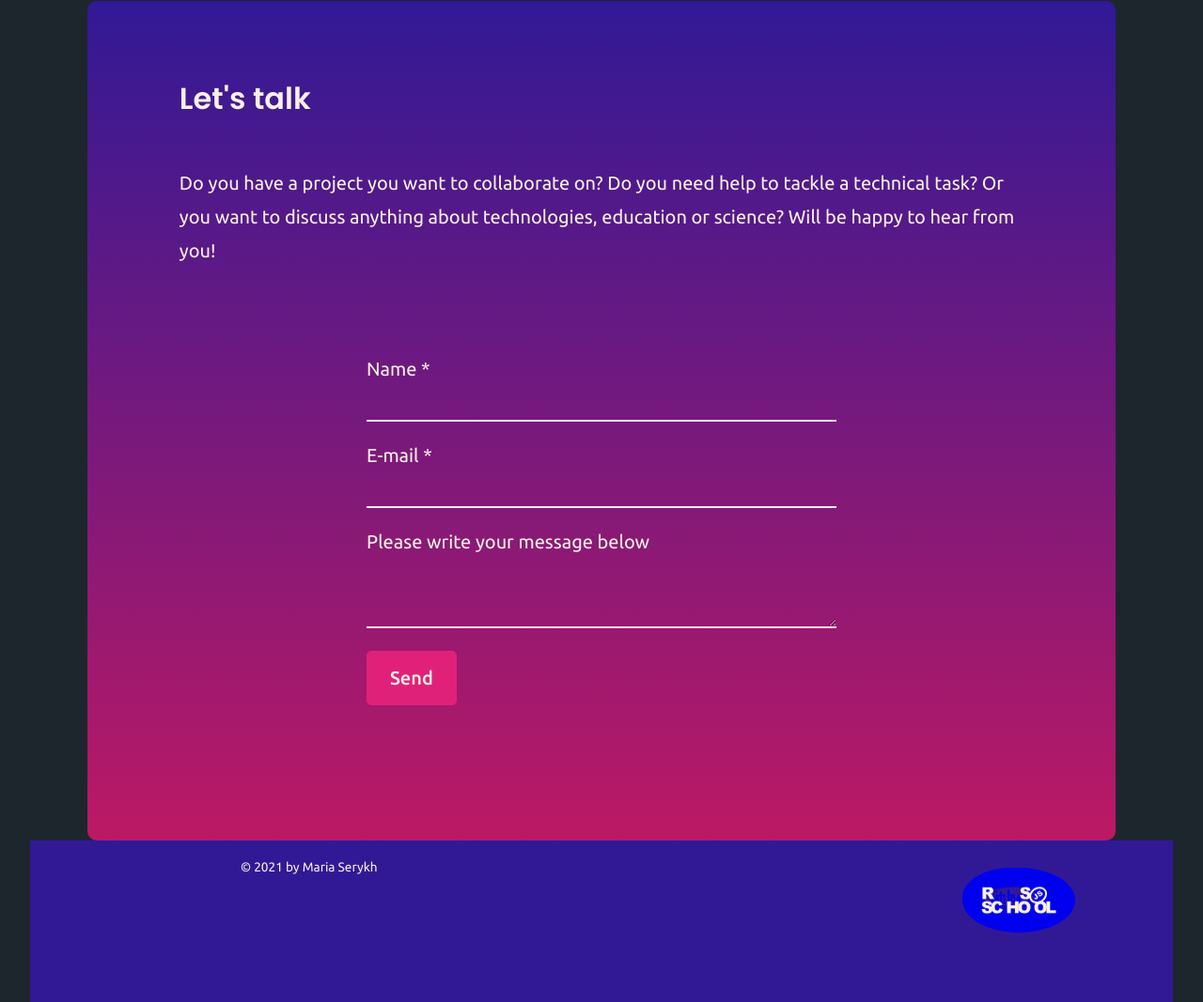
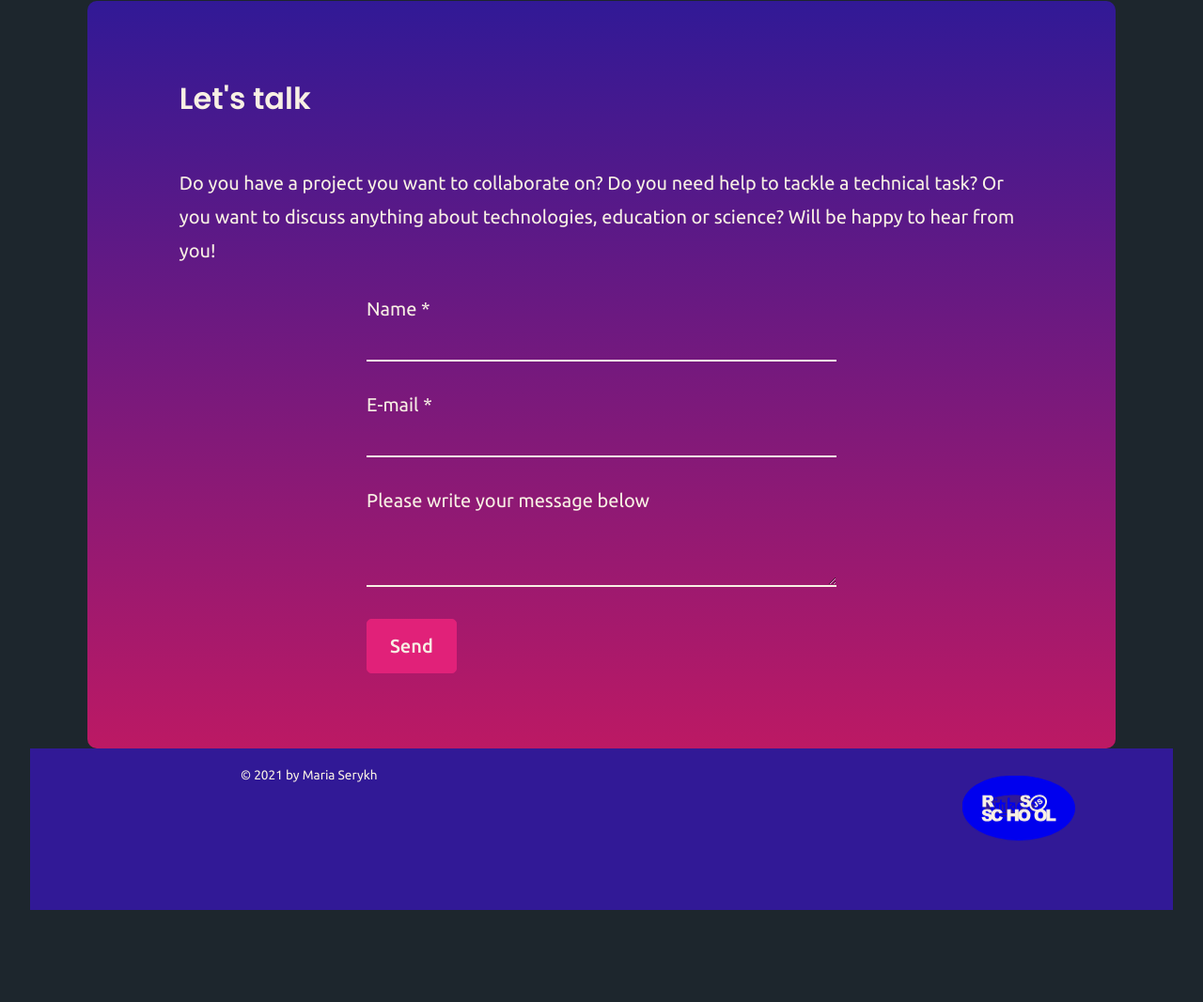
Before and after one commit to mserykh/rsschool-cv, a plain HTML site: page index.html in a window 1280 px wide. Shown: the part 7790-8857 px from the top of the page at 94% size. After the commit the page ends 8759 px from the top, so only its background shows below. Drawn offline with nearby package versions, Linux system fonts and the light colour scheme.

Commit message:
feat: adjust styles for block with form

```diff
--- a/assets/css/style.css
+++ b/assets/css/style.css
@@ -741,7 +741,6 @@ pre code.hljs {
 }
 
 .form {
-  padding: 4rem 2rem;
   margin: 0 auto;
   width: 100%;
 }
@@ -756,7 +755,7 @@ pre code.hljs {
 }
 
 .form__group {
-  margin-bottom: 1.5rem;
+  margin-bottom: 34px;
 }
 
 input, textarea {
```
